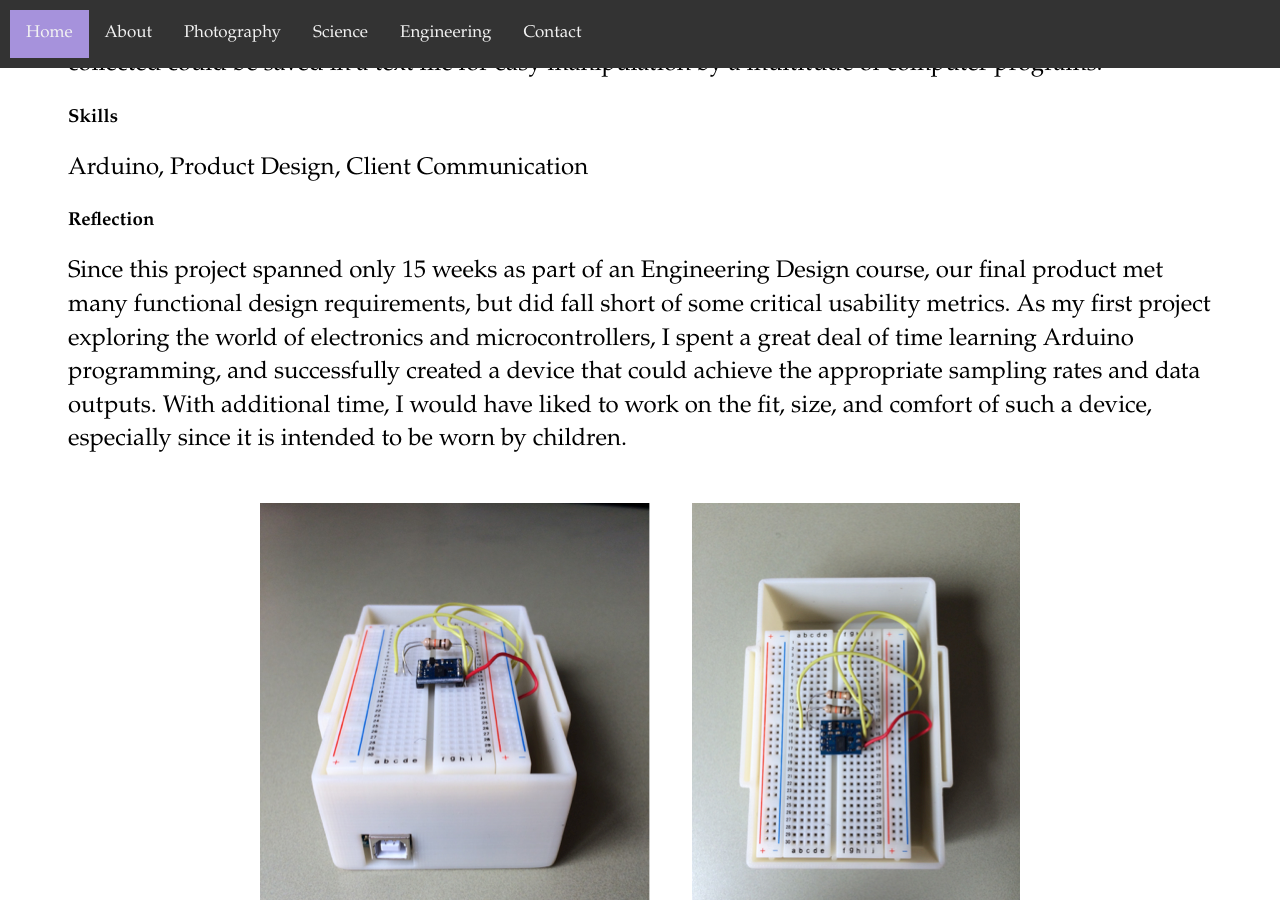
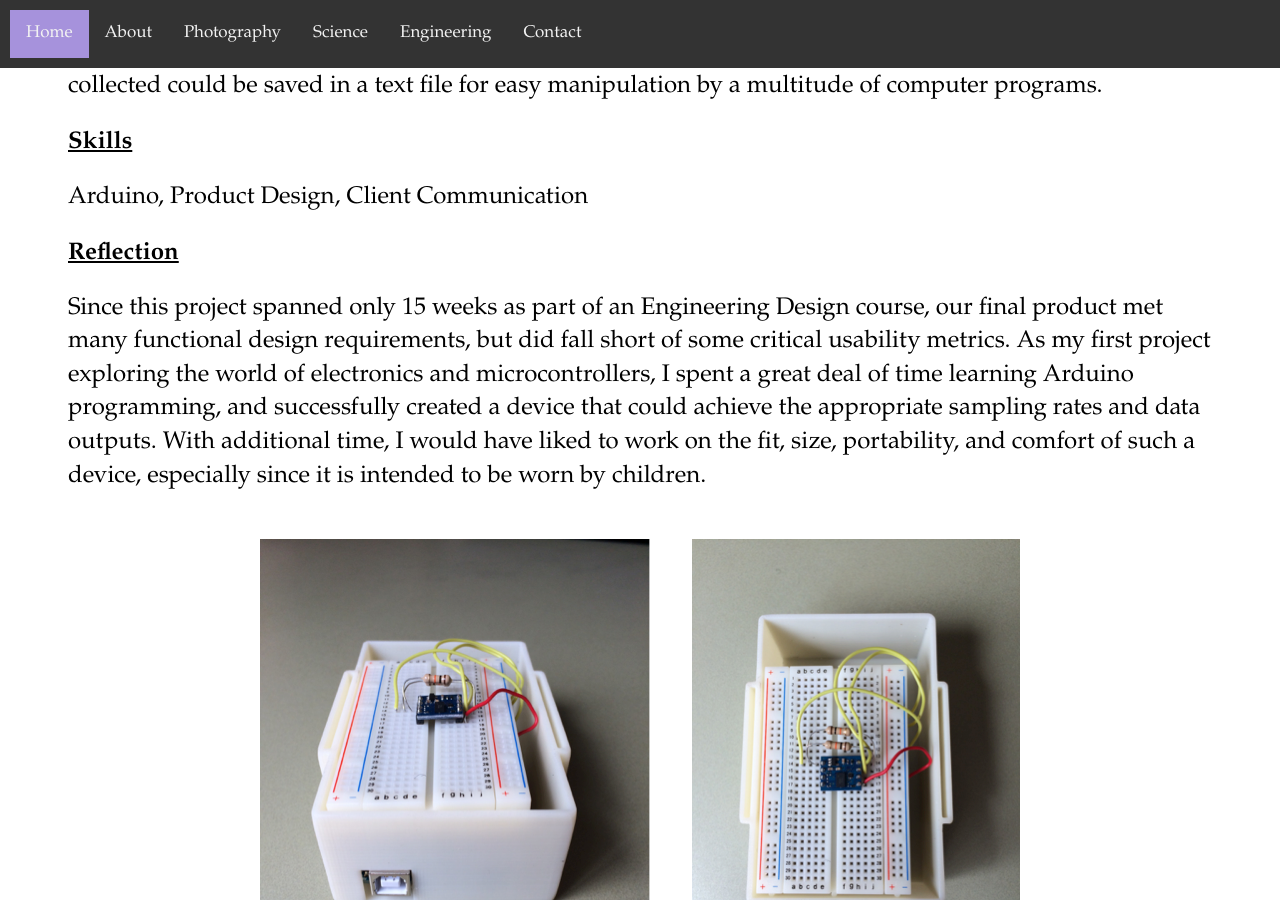
Before and after one commit to echang17/echang17.github.io, a Jekyll site: the page built from projects/handmonitor.html, in a window 1280 px wide and 900 px high, scrolled down 813 px. Built offline with Jekyll 4.4.1, drawn with Linux system fonts in a browser that asks for light colours.

Commit message:
Update bending.html, fix headings on handmonitor.html
Add headers, skills, reflections

```diff
--- a/projects/handmonitor.html
+++ b/projects/handmonitor.html
@@ -16,24 +16,24 @@ function goBack() {
 <div class="blurb">
   <button class="custom-button" onclick="goBack()">Back</button>
 
-  <h3>Background</h3>
+  <h2><u>Background</u></h2>
   <p>Rett Syndrome is a neurodevelopmental disorder affecting normal developmental behaviors in 1 in every 10,000 females born. The symptoms are often confused with autism, as the impaired brain function can often result in difficulties with speaking, learning, and movement. While this is only a short list of symptoms, the hallmark symptom of Rett Syndrome is hand stereotypies, or constant and repetitive hand movements.</p>
   <p></p>
 
-  <h3>Overview</h3>
+  <h2><u>Overview</u></h2>
   <p>The Children's Hospital in Boston, Massachusetts aims to study the effects of different therapeutics on the hand stereotypies of children with Rett Syndrome. We worked with them to design and build a device prototype that can monitor hand movements, so that therapeutic responses can be measured by comparing children's symptoms pre- and post-treatment.</p>
   <p></p>
 
-  <h3>Methods</h3>
+  <h2><u>Methods</u></h2>
   <p>We first scoped the design space using a functional means chart to assess 3 proposed concepts: flexion sensors, optical cameras, or an Arduino microcontroller. Our final prototype was built using Arduino and accelerometer for durability, inexpensiveness, and effective tracking ability. The raw positional data collected could be saved in a text file for easy manipulation by a multitude of computer programs.</p>
   <p></p>
 
-  <h3>Skills</h3>
+  <h2><u>Skills</u></h2>
   <p>Arduino, Product Design, Client Communication</p>
   <p></p>
 
-  <h3>Reflection</h3>
-  <p>Since this project spanned only 15 weeks as part of an Engineering Design course, our final product met many functional design requirements, but did fall short of some critical usability metrics. As my first project exploring the world of electronics and microcontrollers, I spent a great deal of time learning Arduino programming, and successfully created a device that could achieve the appropriate sampling rates and data outputs. With additional time, I would have liked to work on the fit, size, and comfort of such a device, especially since it is intended to be worn by children.</p>
+  <h2><u>Reflection</u></h2>
+  <p>Since this project spanned only 15 weeks as part of an Engineering Design course, our final product met many functional design requirements, but did fall short of some critical usability metrics. As my first project exploring the world of electronics and microcontrollers, I spent a great deal of time learning Arduino programming, and successfully created a device that could achieve the appropriate sampling rates and data outputs. With additional time, I would have liked to work on the fit, size, portability, and comfort of such a device, especially since it is intended to be worn by children.</p>
   <p></p>
 
   <div class="blog-photos">
```
Also changed, not shown: projects/bending.html (+13 -1 lines).
